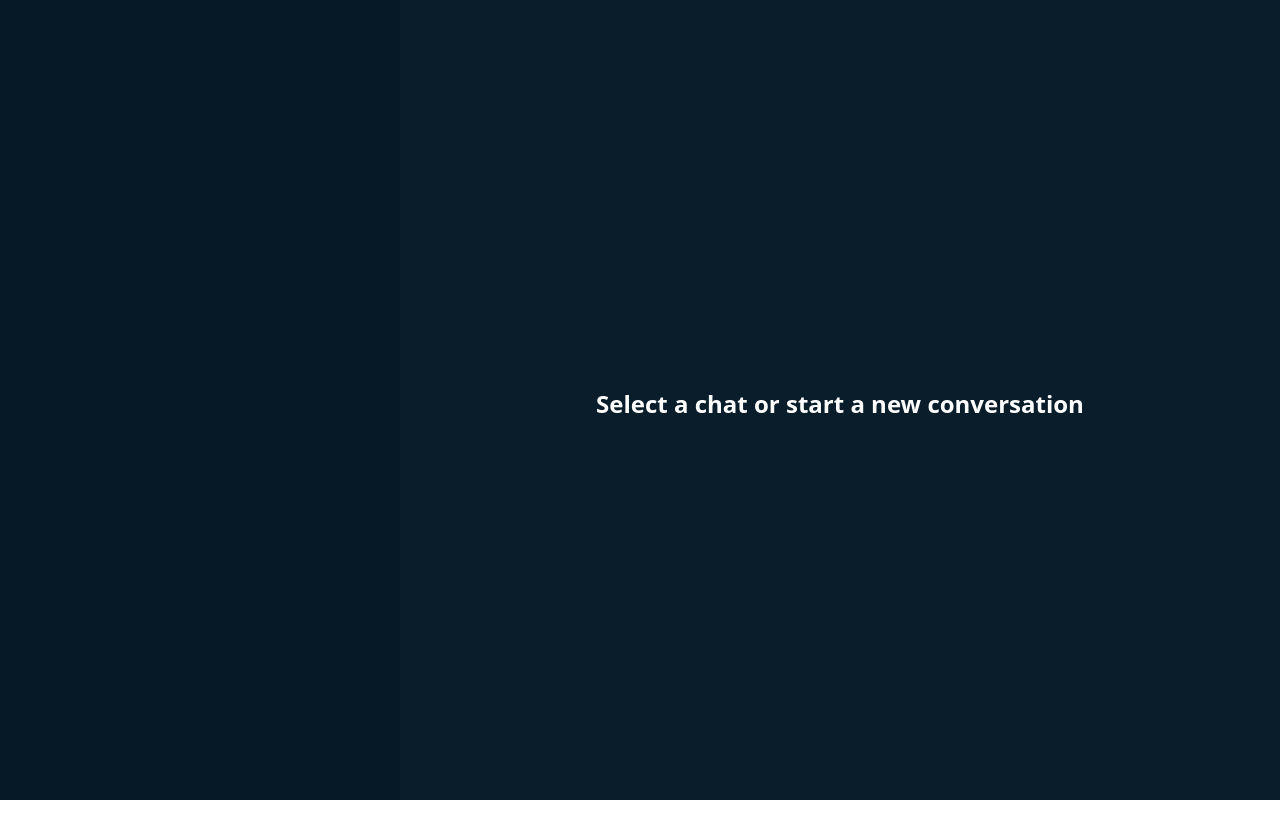
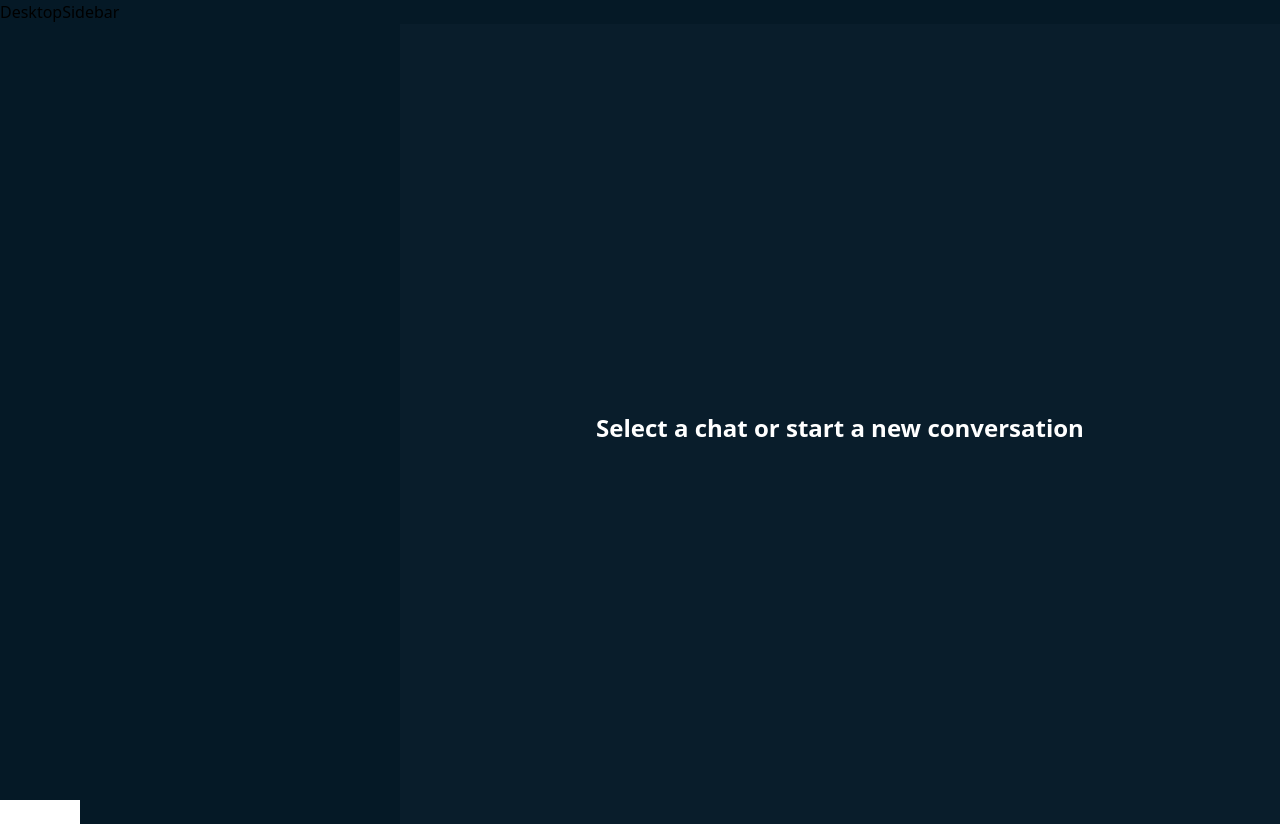
Before and after one commit to DevAnonitos/Chat-app-message, a Next.js app: page /users in a window 1280 px wide. Before the commit the page ends 800 px from the top, so only its background shows below. Built offline with nearby package versions, Linux system fonts and the light colour scheme.

Commit message:
update-DesktopSideBar

```diff
--- /dev/null
+++ b/app/components/sidebar/DesktopSidebar.tsx
@@ -0,0 +1,9 @@
+import React from 'react';
+
+const DesktopSidebar = () => {
+    return (
+        <div>DesktopSidebar</div>
+    );
+};
+
+export default DesktopSidebar;
--- a/app/components/sidebar/Sidebar.tsx
+++ b/app/components/sidebar/Sidebar.tsx
@@ -1,4 +1,5 @@
 import React from "react";
+import DesktopSidebar from "./DesktopSidebar";
 
 async function Sidebar({ children }: {
     children: React.ReactNode,
@@ -7,6 +8,7 @@ async function Sidebar({ children }: {
     return (
         <>
             <div className="h-full bg-primary-700">
+                <DesktopSidebar />
                 <main className="lg:pl-20 h-full">
                     {children}
                 </main>
```
